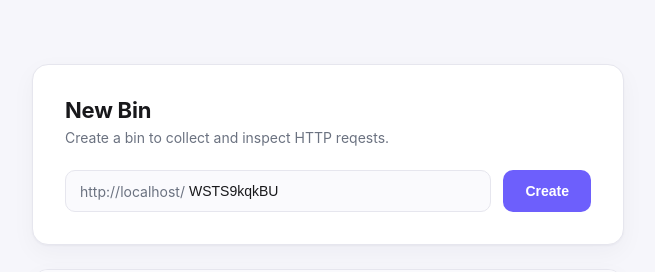
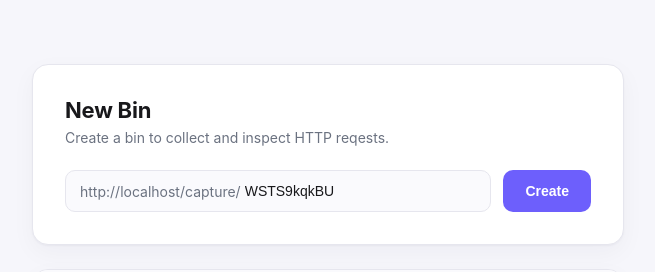
Before and after one commit to gnooi/request_bin, a React (Vite) app in the folder client/: page / in a window 1280 px wide. Shown: the top 272 px of the page, without its empty margins (312-967 px from the left). Built offline with nearby package versions, Linux system fonts and the light colour scheme; no server answers.

Commit message:
added capture to create bin form

```diff
--- a/client/src/components/NewBinForm.jsx
+++ b/client/src/components/NewBinForm.jsx
@@ -56,7 +56,7 @@ const NewBin = ({ onBinCreated }) => {
 			<form id="create_bin" onSubmit={submitBinName}>
 				<label htmlFor="bin_name">
 					<span id="base_uri">
-						{`${DOMAIN}/`}
+						{`${DOMAIN}/capture/`}
 					</span>
 					<input
 						id="bin_name"
```
